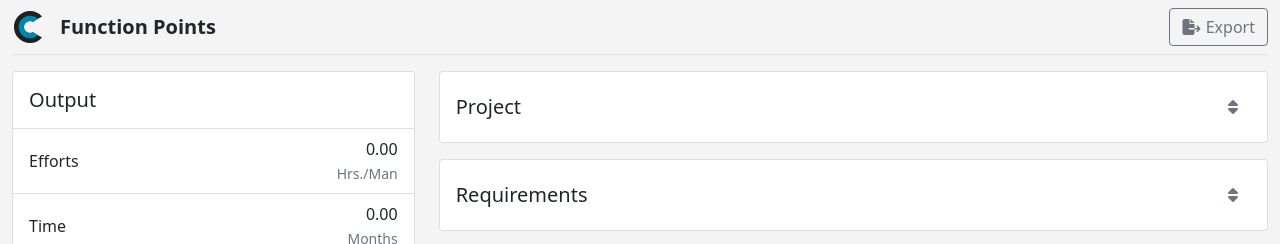
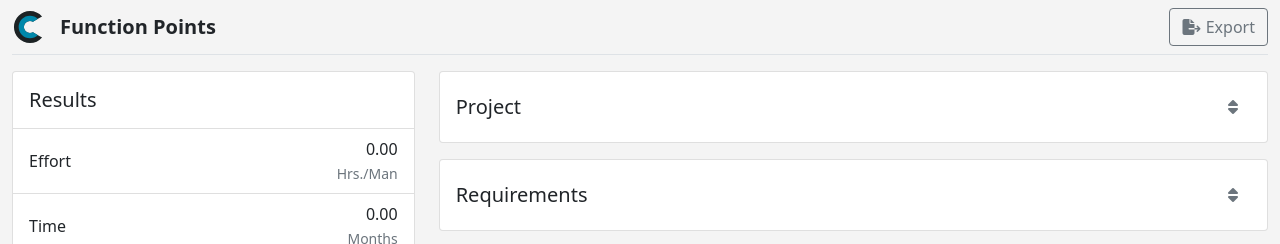
Before and after one commit to helderht/effort-calculator, a Vue app: page /functionp in a window 1280 px wide. Shown: the top 244 px of the page. Built offline with nearby package versions, Linux system fonts and the light colour scheme.

Commit message:
Optimization card Result

```diff
--- /dev/null
+++ b/src/components/ResultItem.vue
@@ -0,0 +1,17 @@
+<script setup>
+  defineProps({
+    title: {type: String},
+    value: {required: true},
+    unit: {type: String}
+  })
+</script>
+
+<template>
+  <li class="list-group-item d-flex justify-content-between align-items-center">
+    <span>{{title}}</span>
+    <div class="text-end">
+      <span class="d-block" :class="{'text-success': value>0}">{{value}}</span>
+      <small class="text-muted">{{unit}}</small>
+    </div>
+  </li>
+</template>
--- a/src/pages/Function.vue
+++ b/src/pages/Function.vue
@@ -4,6 +4,7 @@ import {RouterLink} from 'vue-router'
 import draggable from 'vuedraggable'
 import validateMonth, {validateDay, validateTeam} from '@/services/validations'
 import Alert from '@/components/Alert.vue'
+import ResultItem from '../components/ResultItem.vue'
 
 const name=ref('')
 const owner=ref('')
@@ -171,7 +172,6 @@ const calcTime=computed(()=>{
             <div class="d-flex justify-content-between align-items-center">
               <h5>Factors</h5>
               <Alert msg="Only values from 0 to 5" v-if="uiFactors"/>
-              <!-- <small class="text-danger" v-if="uiFactors">Only values from 0 to 5</small> -->
               <button class="btn text-muted" data-bs-toggle="collapse" data-bs-target="#collapse-af"><i class="fas fa-sort"></i></button>
             </div>
             <div id="collapse-af" class="collapse">
@@ -188,26 +188,14 @@ const calcTime=computed(()=>{
       </div>
       <div class="col-md-4">
         <div class="sticky-top">
-          <!-- Output -->
+          <!-- Results -->
           <div class="card mb-3">
             <div class="card-body">
-              <h5>Output</h5>
+              <h5>Results</h5>
             </div>
             <ul class="list-group list-group-flush">
-              <li class="list-group-item d-flex justify-content-between align-items-center">
-                <span>Efforts</span>
-                <div class="text-end">
-                  <span class="d-block" :class="{'text-success': calcEffort>0}">{{ parseFloat(calcEffort).toFixed(2)}}</span>
-                  <small class="text-muted">Hrs./Man</small>
-                </div>
-              </li>
-              <li class="list-group-item d-flex justify-content-between align-items-center">
-                <span>Time</span>
-                <div class="text-end">
-                  <span class="d-block" :class="{'text-success': calcTime>0}">{{parseFloat(calcTime).toFixed(2)}}</span>
-                  <small class="text-muted">Months</small>
-                </div>
-              </li>
+              <ResultItem title="Effort" :value="parseFloat(calcEffort).toFixed(2)" unit="Hrs./Man"/>
+              <ResultItem title="Time" :value="parseFloat(calcTime).toFixed(2)" unit="Months"/>
             </ul>
           </div>
           <!-- Settings -->
--- a/src/pages/UseCases.vue
+++ b/src/pages/UseCases.vue
@@ -2,6 +2,7 @@
 import {ref, watch, computed} from 'vue'
 import Alert from '@/components/Alert.vue'
 import validateMonth, {validateDay, validateTeam} from '@/services/validations'
+import ResultItem from '../components/ResultItem.vue';
 
 const name=ref('')
 const owner=ref('')
@@ -77,6 +78,9 @@ const verifyTeam=watch(team, ()=>{
 })
 
 const calcProductivity=computed(()=>{
+  if(uiEnviroment.value){
+    return productivity.value=0
+  }
   let count = 0
   for (let i = 0; i < enviroment.value.length; i++) {
     if (enviroment.value[i].pts <= 3 && i < 6) {
@@ -223,13 +227,16 @@ const calcTime=computed(()=>{
       </div>
       <div class="col-md-4">
         <div class="sticky-top">
-          <!-- Output -->
+          <!-- Results -->
           <div class="card mb-3">
             <div class="card-body">
-              <h5>Output</h5>
+              <h5>Results</h5>
             </div>
             <ul class="list-group list-group-flush">
-              <li class="list-group-item d-flex justify-content-between align-items-center">
+              <ResultItem title="Productivity" :value="calcProductivity" unit="Hrs./Use Case"/>
+              <ResultItem title="Effort" :value="parseFloat(calcEffort).toFixed(2)" unit="Hrs./Man"/>
+              <ResultItem title="Time" :value="parseFloat(calcTime).toFixed(2)" unit="Months"/>
+<!--               <li class="list-group-item d-flex justify-content-between align-items-center">
                 <span>Productivity</span>
                 <div class="text-end">
                   <span class="d-block">{{calcProductivity}}</span>
@@ -249,7 +256,7 @@ const calcTime=computed(()=>{
                   <span class="d-block" :class="{'text-success': calcTime>0}">{{parseFloat(calcTime).toFixed(2)}}</span>
                   <small>Months</small>
                 </div>
-              </li>
+              </li> -->
             </ul>
           </div>
           <!-- Settings -->
```
